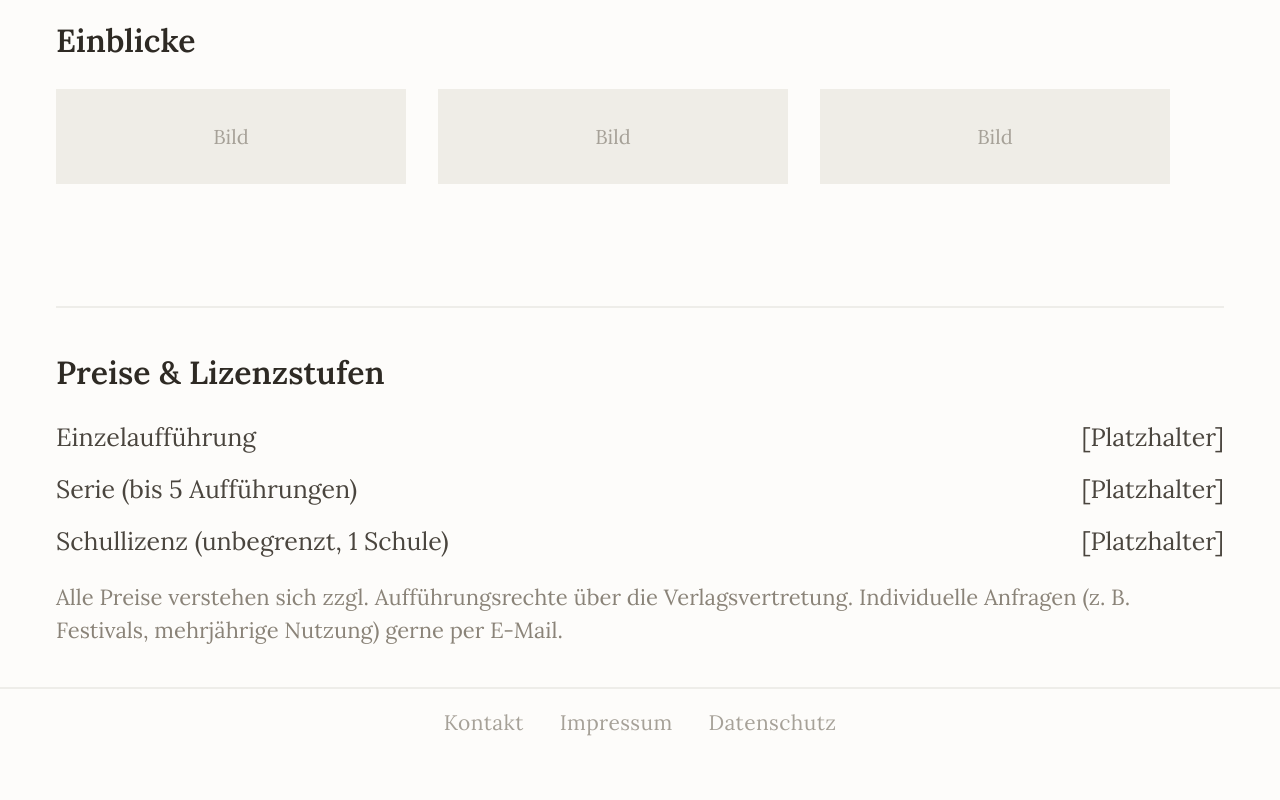
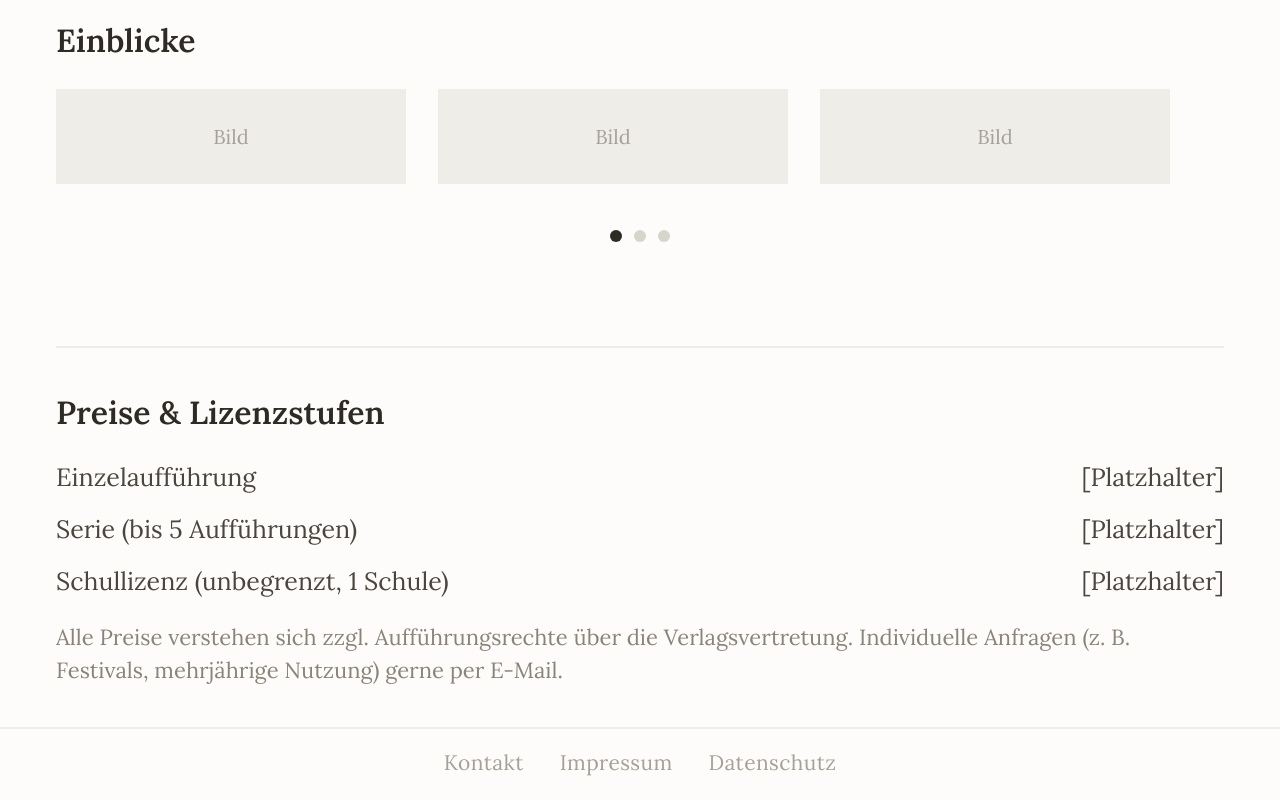
Before and after one commit to daphsander/daphne-sander-website, an Eleventy site: page de/zeitecht/eurasia.njk in a window 1280 px wide. Shown: the part 1364-2164 px from the top of the page. Before the commit the page ends 2124 px from the top, so only its background shows below. Built offline with nearby package versions, Linux system fonts and the light colour scheme; Eleventy itself is replaced by a stand-in of ours; files that its build step writes are made by us from their sources.

Commit message:
Add files via upload

```diff
--- a/de/zeitecht/eurasia.njk
+++ b/de/zeitecht/eurasia.njk
@@ -51,10 +51,15 @@ currentSection: "/zeitecht/"
 
 <div class="carousel-section">
   <div class="section-heading">Einblicke</div>
-  <div class="carousel">
+  <div class="carousel" data-gallery-images='["", "", ""]'>
     <div class="card"><div class="ph" style="height:95px;">Bild</div></div>
     <div class="card"><div class="ph" style="height:95px;">Bild</div></div>
     <div class="card"><div class="ph" style="height:95px;">Bild</div></div>
+  </div>
+  <div class="carousel-dots">
+    <div class="dot active"></div>
+    <div class="dot"></div>
+    <div class="dot"></div>
   </div>
 </div>
 
```
